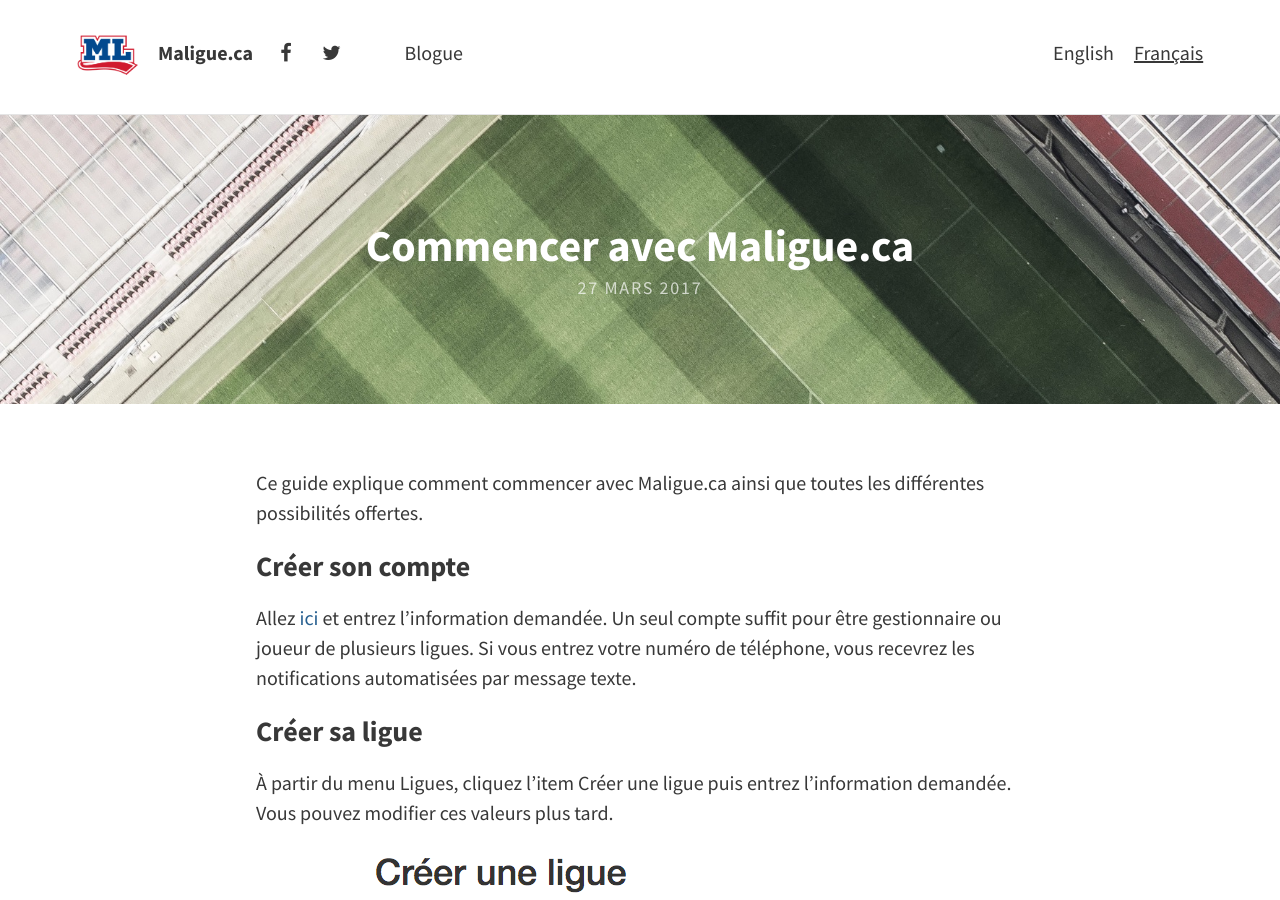
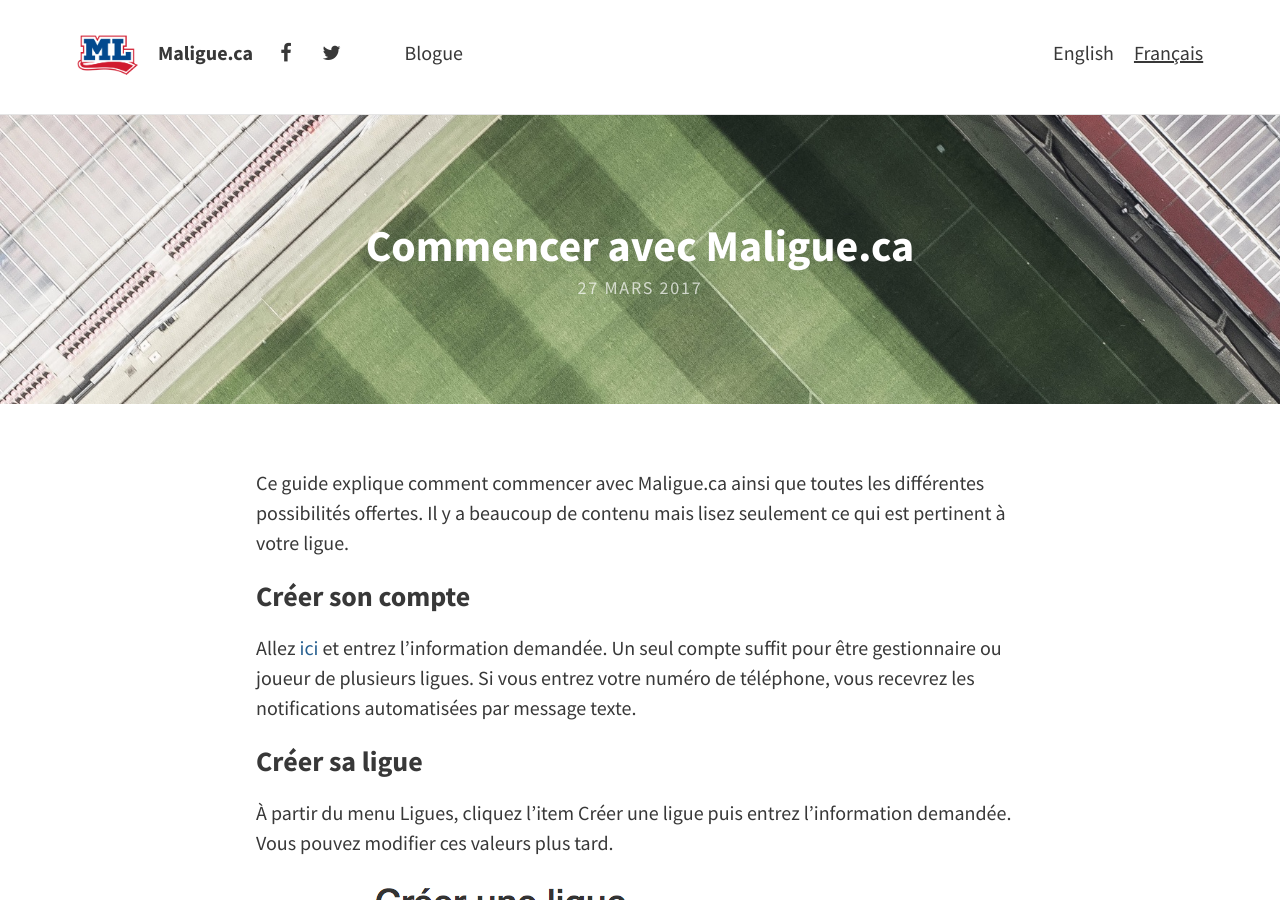
Before and after one commit to maligue/maligue.github.io, a Jekyll site: the page built from _posts/fr/2017-03-27-commencer-avec-maligueca.md, in a window 1280 px wide and 900 px high. Built offline with Jekyll 4.4.1, drawn with Linux system fonts in a browser that asks for light colours; nearby versions of some CDN libraries.

Commit message:
improved commenter avec maligue

```diff
--- a/_posts/fr/2017-03-27-commencer-avec-maligueca.md
+++ b/_posts/fr/2017-03-27-commencer-avec-maligueca.md
@@ -3,7 +3,7 @@ title: "Commencer avec Maligue.ca"
 lang: fr
 localization: getting-started-with-maligueca
 ---
-Ce guide explique comment commencer avec Maligue.ca ainsi que toutes les différentes possibilités offertes.
+Ce guide explique comment commencer avec Maligue.ca ainsi que toutes les différentes possibilités offertes. Il y a beaucoup de contenu mais lisez seulement ce qui est pertinent à votre ligue.
 
 ### Créer son compte
 
```
